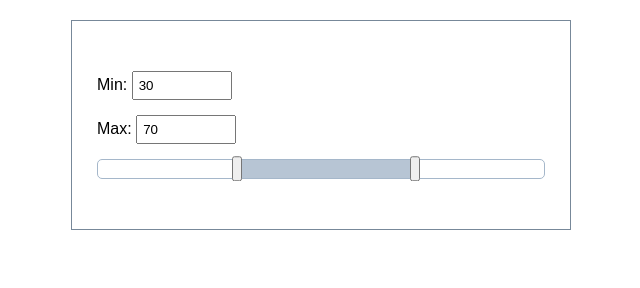
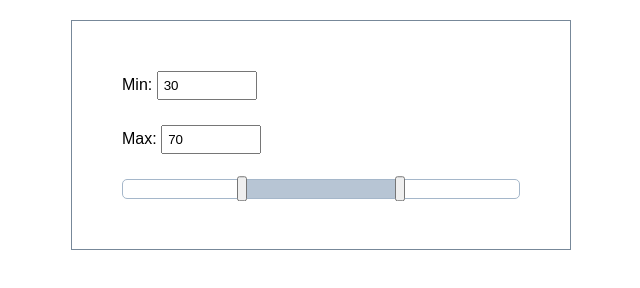
Before and after one commit to aleksey-10/range-slider, a plain HTML site: page index.html in a window 1280 px wide. Shown: the whole page, without its empty margins (319-959 px from the left). Drawn offline with Linux system fonts and the light colour scheme.

Commit message:
drang n drop update

```diff
--- a/main.js
+++ b/main.js
@@ -54,7 +54,7 @@ slider.addEventListener('click', function(e) {
 });
 
 slider.addEventListener('mousedown', function(e) {
-  if (e.target.tagName !== 'BUTTON') {
+  if (!e.target.classList.contains('slider__button')) {
     return;
   }
 
@@ -80,9 +80,7 @@ function setPosition(type) {
   const position = form[type].value * coordinates.differential;
 
   if (!checkCoordinates(type, position)) {
-    form[type].value = coordinates[type] / coordinates.differential;
-
-    return;
+    return setPosition(type);
   }
 
   if (type === 'min') {
@@ -96,12 +94,19 @@ function setPosition(type) {
 }
 
 function checkCoordinates(type, position) {
-  const isValidMin = type === 'min' && position >= 0
-    && position < coordinates.max;
-  const isValidMax = type === 'max' && position <= coordinates.width
-    && position > coordinates.min;
+  if (position < 0) {
+    form[type].value = 0;
+  } else if (position > coordinates.width) {
+    form[type].value = 100;
+  } else if (type === 'min' && position > coordinates.max) {
+    form[type].value = coordinates.max / coordinates.differential;
+  } else if (type === 'max' && position < coordinates.min) {
+    form[type].value = coordinates.min / coordinates.differential;
+  } else {
+    return true;
+  }
 
-  return type === 'min' ? isValidMin : isValidMax;
+  return false;
 }
 
 function getType(element) {
--- a/style.css
+++ b/style.css
@@ -27,7 +27,7 @@ button {
 }
 
 .form__item {
-  margin: 0 25px 15px;
+  margin: 0 50px 25px;
 }
 
 .form__item:last-child {
@@ -66,7 +66,7 @@ button {
   height: calc(var(--slider-height) * 1.25);
   width: 10px;
   position: absolute;
-  transform: translateY(-15%);
+  transform: translateY(-15%) translateX(-50%);
 
   cursor: pointer;
 }
```
Also changed, not shown: index.html (line endings or trailing spaces), 1 other file.
